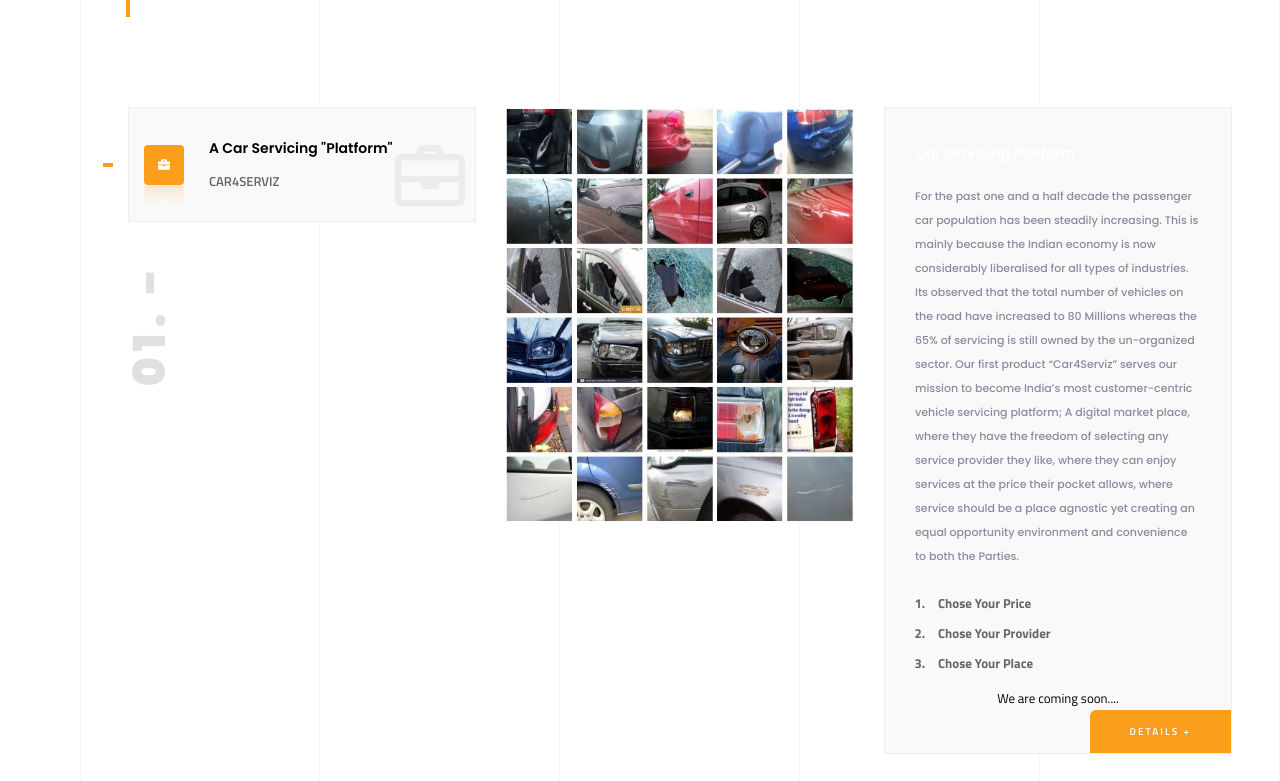
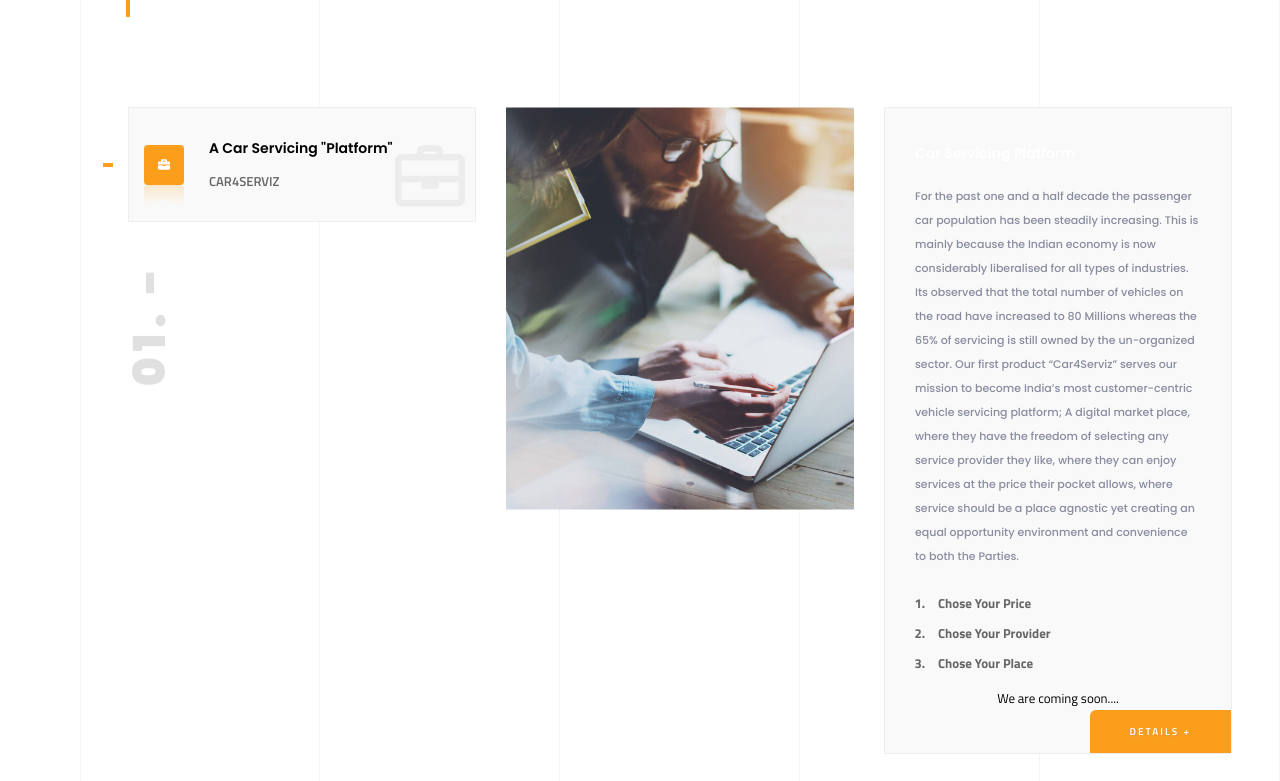
Before and after one commit to shobhana550/Solutrotech.github.io, a plain HTML site: page index4.html in a window 1280 px wide. Shown: the part 2981-3762 px from the top of the page. Drawn offline with Linux system fonts and the light colour scheme; animation ran at ten frames a second; files whose address does not match are found by name.

Commit message:
Update index4.html

```diff
--- a/index4.html
+++ b/index4.html
@@ -470,7 +470,7 @@
                                         </div>
                                     </div>
                                     <div class="col-md-4">
-                                        <img src="all/4.jpg" class="respimg" data-scrollax="properties: { translateY: '-2px' }" alt="">
+                                        <img src="all/6.jpg" class="respimg" data-scrollax="properties: { translateY: '-2px' }" alt="">
                                     </div>
                                     <div class="col-md-4">
                                         <div class="custom-inner-content fl-wrap">
```
